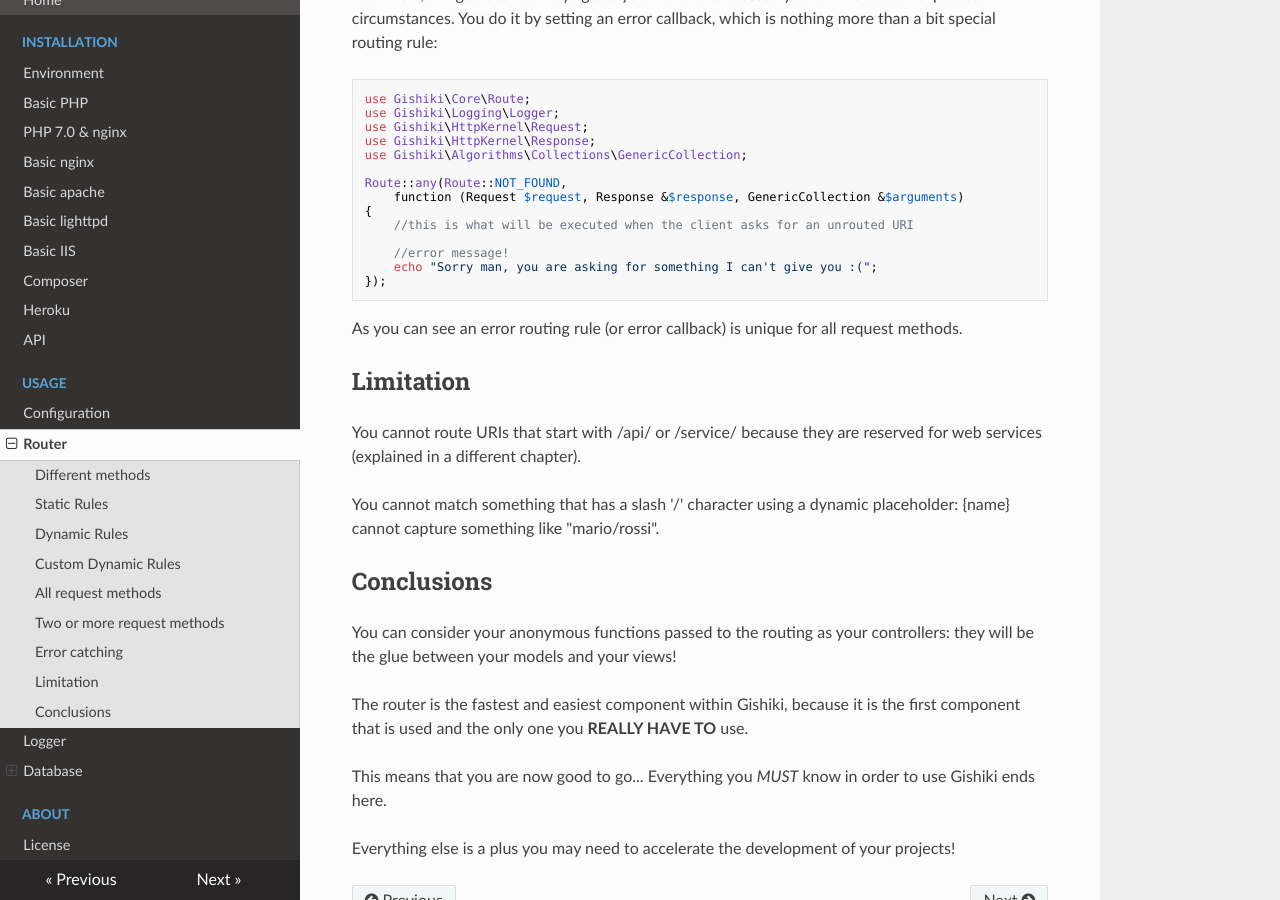
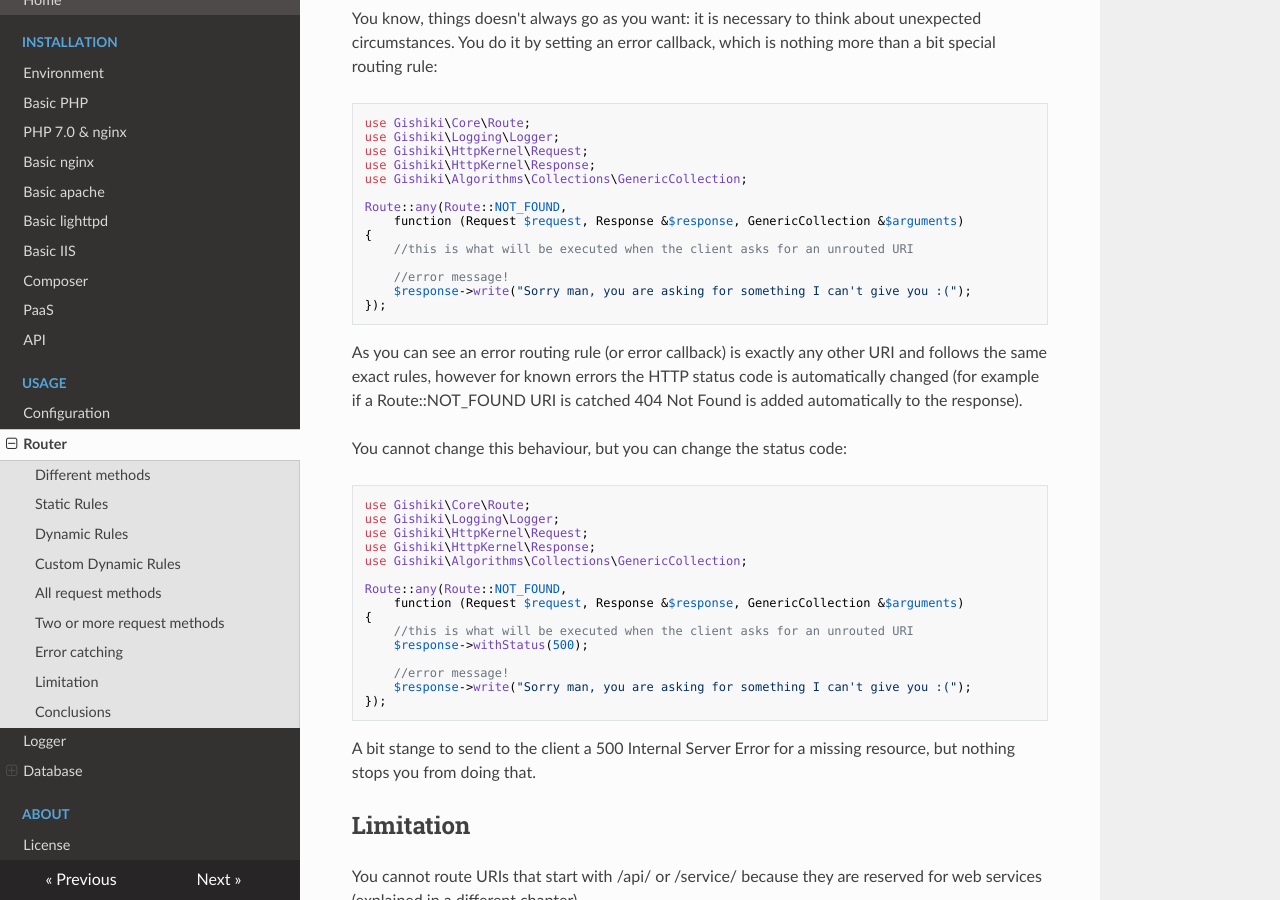
Before and after one commit to NeroReflex/Gishiki, an MkDocs documentation site: the page built from Documentation/docs/usage/routing.md, in a window 1280 px wide and 900 px high, scrolled down 3259 px. Built offline with MkDocs 1.6.1, drawn with Linux system fonts in a browser that asks for light colours; nearby versions of some CDN libraries; old or Windows-style settings are respelled for this version of MkDocs; some of the changed text lies outside the part shown.

Commit message:
Updated documentation

````diff
--- a/Documentation/docs/usage/routing.md
+++ b/Documentation/docs/usage/routing.md
@@ -69,7 +69,7 @@ Route::get("/Hello/{name_surname}",
     //this is what will be executed when the client asks for "https://site.com/User/urName+urSurname"
 
     //nice to meet you!
-    echo "Hello, ".$params->{"name_surname"}."!";
+    $response->write("Hello, ".$params->{"name_surname"}."!");
 });
 
 Route::get("/Home/{name}",
@@ -78,7 +78,7 @@ Route::get("/Home/{name}",
     //this is what will be executed when the client asks for "https://site.com/Home/some_name"
 
     //nice to meet you!
-    echo "Hello, ".$params->name."!";
+    $response->write("Hello, ".$params->name."!");
 });
 ```
 
@@ -176,11 +178,37 @@ Route::any(Route::NOT_FOUND,
     //this is what will be executed when the client asks for an unrouted URI
 
     //error message!
-    echo "Sorry man, you are asking for something I can't give you :(";
+    $response->write("Sorry man, you are asking for something I can't give you :(");
 });
 ```
 
-As you can see an error routing rule (or error callback) is unique for all request methods.
+As you can see an error routing rule (or error callback) is exactly any other URI
+and follows the same exact rules, however for known errors the HTTP status code is
+automatically changed (for example if a Route::NOT_FOUND URI is catched 404 Not Found
+is added automatically to the response).
+
+You cannot change this behaviour, but you can change the status code:
+
+```php
+use Gishiki\Core\Route;
+use Gishiki\Logging\Logger;
+use Gishiki\HttpKernel\Request;
+use Gishiki\HttpKernel\Response;
+use Gishiki\Algorithms\Collections\GenericCollection;
+
+Route::any(Route::NOT_FOUND,
+    function (Request $request, Response &$response, GenericCollection &$arguments)
+{
+    //this is what will be executed when the client asks for an unrouted URI
+    $response->withStatus(500);
+
+    //error message!
+    $response->write("Sorry man, you are asking for something I can't give you :(");
+});
+```
+
+A bit stange to send to the client a 500 Internal Server Error for a missing
+resource, but nothing stops you from doing that.
 
 
 ## Limitation
--- a/Documentation/mkdocs.yml
+++ b/Documentation/mkdocs.yml
@@ -11,7 +11,7 @@ pages:
     - Basic lighttpd:       installation/basic_lighttpd.md
     - Basic IIS:            installation/basic_iis.md
     - Composer:             installation/composer.md
-    - Heroku:               installation/Heroku.md
+    - PaaS:                 installation/paas.md
 - API: apidoc.md
 - Usage:
     - Configuration:    usage/configuration.md
````
Also changed, not shown: other parts of Documentation/docs/usage/routing.md (+2 -0 lines), Documentation/docs/installation/Heroku.md (deleted, +0 -24 lines), Documentation/docs/installation/index.md (+3 -3 lines), Documentation/docs/installation/paas.md (added, +48 -0 lines).
